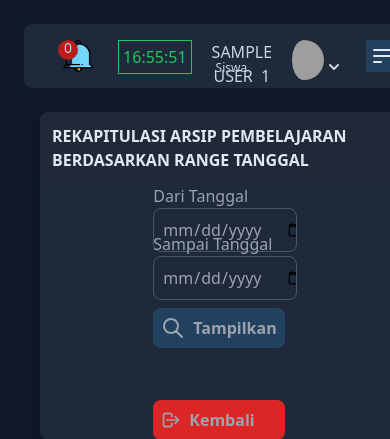
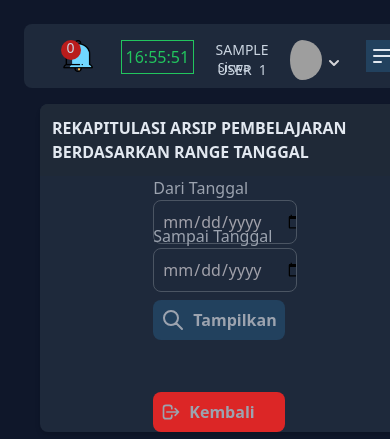
Before and after one commit to BerkatPS/BerkatPS.github.io, a PHP site: page /Project-Work/public/App/Rekapitulasi-arsip-pelajaran.php in a window 390 px wide. Shown: the top 439 px of the page. Run offline with PHP 8.4, Linux system fonts and the light colour scheme; the visitor is signed in with stand-in values (Sample User, id 1); data that the repository does not hold is empty; style sheets or scripts are compiled from the project's sources; some libraries are stand-ins or nearby versions; grey boxes are pictures that could not be loaded.

Commit message:
Mengubah Ukuran Font Sidebar Pada Mobile Version

```diff
--- a/public/App/Development.php
+++ b/public/App/Development.php
@@ -58,7 +58,7 @@ if(isset($_POST['submit'])){
                 </svg>
              <span class="">Kesiswaan</span>
              </button>
-             <nav class="text-slate-400 min-h-screen overflow-y-hidden font-mono text-[1.3rem] relative pt-7 gap-3 md:text-lg">
+             <nav class="text-slate-400 min-h-screen overflow-y-hidden font-mono text-[1.3rem] relative pt-7 gap-3 text-sm md:text-lg">
                 <a href="../" class="flex items-center gap-2 text-zinc-300 py-2 px-3 my-5 hover:bg-indigo-500 rounded-md transition duration-200">
                     <div class="flex items-center">
                         <img src="../../icons/layout.png" class="h-6 w-6"alt="">
@@ -167,8 +167,8 @@ if(isset($_POST['submit'])){
                             @click= "isOpen = !isOpen"
                             class="flex items-center pb-2 focus:outline-none ">
                                 <div class="gap-3 relative flex md:text-base">
-                                    <span class="flex space-y-2 text-slate-300 md:text-sm"><?= strtoupper($_SESSION['user']) .'&nbsp&nbsp'. strtoupper($_SESSION['kelas']);?> </span>
-                                   <span class="absolute pt-5 pl-1 text-xs items-center text-slate-300">Siswa</span>
+                                    <span class="flex space-y-2 text-slate-300 text-sm md:text-lg"><?= strtoupper($_SESSION['user']) .'&nbsp&nbsp'. strtoupper($_SESSION['kelas']);?> </span>
+                                   <span class="absolute pt-5 pl-1 text-xs md:text-sm items-center text-slate-300">Siswa</span>
                                    <img src="https://raw.githubusercontent.com/sefyudem/Responsive-Login-Form/master/img/avatar.svg" class="rounded-full flex h-10 w-10 gap-2 pl-2" alt="image" srcset="">
                                 </div>
                                 <div class="relative">
--- a/public/App/Rekapitulasi-arsip-pelajaran.php
+++ b/public/App/Rekapitulasi-arsip-pelajaran.php
@@ -37,7 +37,7 @@ $dataArsip = $confg->query("SELECT tbl_pelajaran.id AS id_pelajaran_siswa , tbl_
                 </svg>
              <span class="">Kesiswaan</span>
              </button>
-             <nav class="text-slate-400 min-h-screen font-mono text-[1.3rem] relative pt-7 gap-3 md:text-lg">
+             <nav class="text-slate-400 min-h-screen font-mono text-[1.3rem] relative pt-7 gap-3 text-sm md:text-lg">
                 <a href="../" class="flex items-center gap-2 text-zinc-300 py-2 px-3 my-5 hover:bg-indigo-500 rounded-md transition duration-200">
                     <div class="flex items-center">
                         <img src="../../icons/layout.png" class="h-6 w-6"alt="">
@@ -141,9 +141,9 @@ $dataArsip = $confg->query("SELECT tbl_pelajaran.id AS id_pelajaran_siswa , tbl_
                             <button
                             @click= "isOpen = !isOpen"
                             class="flex items-center pb-2 focus:outline-none ">
-                                <div class="gap-3 relative flex md:text-base">
-                                    <span class="flex space-y-2 text-slate-300 md:text-sm"><?= strtoupper($_SESSION['user']) .'&nbsp&nbsp'. strtoupper($_SESSION['kelas']);?> </span>
-                                   <span class="absolute pt-5 pl-1 text-xs items-center text-slate-300">Siswa</span>
+                                <div class="gap-3 relative flex">
+                                    <span class="flex space-y-2 text-slate-300 text-sm md:text-lg"><?= strtoupper($_SESSION['user']) .'&nbsp&nbsp'. strtoupper($_SESSION['kelas']);?> </span>
+                                   <span class="absolute pt-5 pl-1 text-xs md:text-sm items-center text-slate-300">Siswa</span>
                                    <img src="https://raw.githubusercontent.com/sefyudem/Responsive-Login-Form/master/img/avatar.svg" class="rounded-full flex h-10 w-10 gap-2 pl-2" alt="image" srcset="">
                                 </div>
                                 <div class="relative">
```
